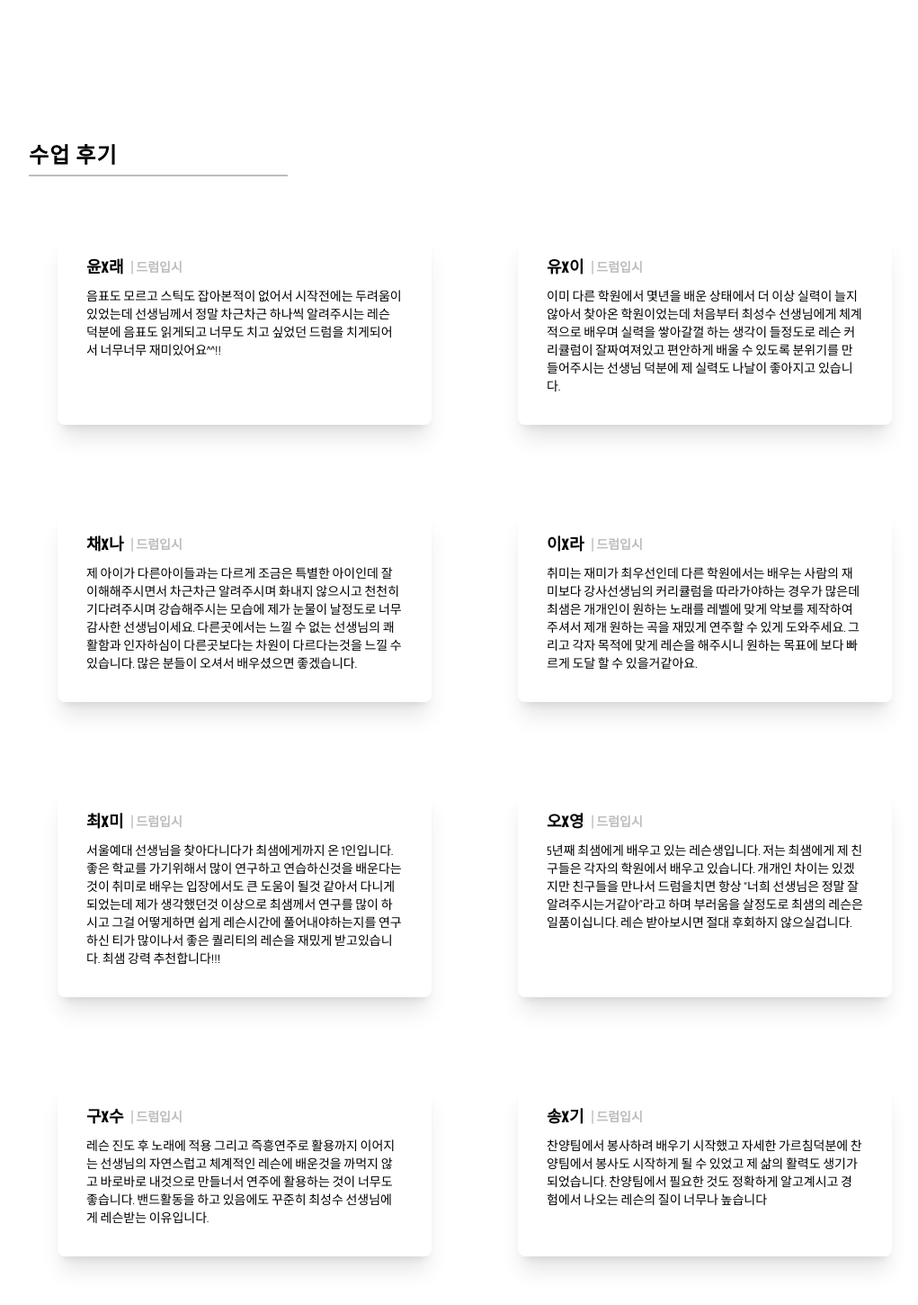
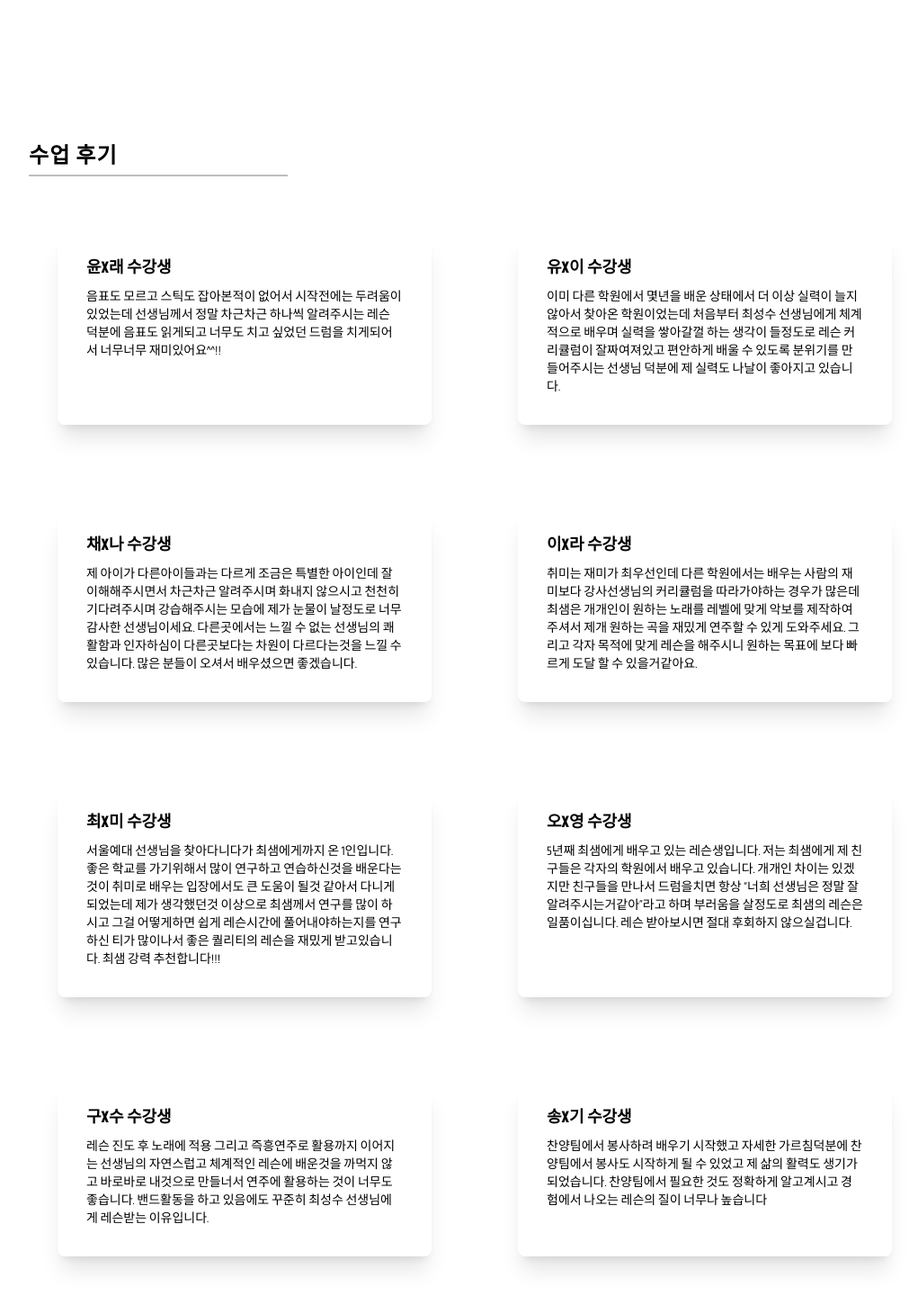
Before and after one commit to artinfokorea/soo-s-drum-village, a Next.js app: page /inquiry in a window 1280 px wide. Shown: the part 814-2264 px from the top of the page at 90% size, without its empty margins (112-1133 px from the left). Built offline with nearby package versions, Linux system fonts and the light colour scheme; a web font is replaced by a local one.

Commit message:
Upt. reviewCard category delete

```diff
--- a/components/inquiry/LessonReview.tsx
+++ b/components/inquiry/LessonReview.tsx
@@ -9,37 +9,31 @@ const LessonReview = () => {
       <div className="my-16 px-8 grid grid-cols-1 md:grid-cols-2 gap-12 md:gap-24">
         <ReviewCard
           name="윤X래"
-          category="드럼입시"
           content="음표도 모르고 스틱도 잡아본적이 없어서 시작전에는 두려움이 있었는데 선생님께서 정말 차근차근 하나씩 알려주시는 레슨 덕분에 음표도 읽게되고 너무도 치고 싶었던 드럼을 치게되어서 너무너무 재미있어요^^!!"
         />
         <ReviewCard
           name="유X이"
-          category="드럼입시"
           content="이미 다른 학원에서 몇년을 배운 상태에서 더 이상 실력이 늘지 않아서 찾아온 학원이었는데 처음부터 최성수 선생님에게 체계적으로 배우며 실력을 쌓아갈껄 하는 생각이 들정도로 레슨 커리큘럼이 잘짜여져있고 편안하게 배울 수 있도록 분위기를 만들어주시는 선생님 덕분에 제 실력도 나날이 좋아지고 있습니다."
         />
         <ReviewCard
           name="채X나"
-          category="드럼입시"
           content="제 아이가 다른아이들과는 다르게 조금은 특별한 아이인데 잘 이해해주시면서 차근차근 알려주시며 화내지 않으시고 천천히 기다려주시며 강습해주시는 모습에 제가 눈물이 날정도로 너무 감사한 선생님이세요.
 다른곳에서는 느낄 수 없는 선생님의 쾌활함과 인자하심이 다른곳보다는 차원이 다르다는것을 느낄 수 있습니다.
 많은 분들이 오셔서 배우셨으면 좋겠습니다."
         />
         <ReviewCard
           name="이X라"
-          category="드럼입시"
           content="취미는 재미가 최우선인데 다른 학원에서는 배우는 사람의 재미보다 강사선생님의 커리큘럼을 따라가야하는 경우가 많은데 최샘은 개개인이 원하는 노래를 레벨에 맞게 악보를 제작하여 주셔서 제개 원하는 곡을 재밌게 연주할 수 있게 도와주세요.
 그리고 각자 목적에 맞게 레슨을 해주시니 원하는 목표에 보다 빠르게 도달 할 수 있을거같아요."
         />
         <ReviewCard
           name="최X미"
-          category="드럼입시"
           content="서울예대 선생님을 찾아다니다가 최샘에게까지 온 1인입니다.
 좋은 학교를 가기위해서 많이 연구하고 연습하신것을 배운다는것이 취미로 배우는 입장에서도 큰 도움이 될것 같아서 다니게 되었는데 제가 생각했던것 이상으로 최샘께서 연구를 많이 하시고 그걸 어떻게하면 쉽게 레슨시간에 풀어내야하는지를 연구하신 티가 많이나서 좋은 퀄리티의 레슨을 재밌게 받고있습니다.
 최샘 강력 추천합니다!!!"
         />
         <ReviewCard
           name="오X영"
-          category="드럼입시"
           content="5년째 최샘에게 배우고 있는 레슨생입니다.
 저는 최샘에게 제 친구들은 각자의 학원에서 배우고 있습니다.
 개개인 차이는 있겠지만 친구들을 만나서 드럼을치면 항상 “너희 선생님은 정말 잘 알려주시는거같아”라고 하며 부러움을 살정도로 최샘의 레슨은 일품이십니다.
@@ -47,13 +41,11 @@ const LessonReview = () => {
         />
         <ReviewCard
           name="구X수"
-          category="드럼입시"
           content="레슨 진도 후 노래에 적용 그리고 즉흥연주로 활용까지 이어지는 선생님의 자연스럽고 체계적인 레슨에 배운것을 까먹지 않고 바로바로 내것으로 만들너서 연주에 활용하는 것이 너무도 좋습니다.
 밴드활동을 하고 있음에도 꾸준히 최성수 선생님에게 레슨받는 이유입니다."
         />
         <ReviewCard
           name="송X기"
-          category="드럼입시"
           content="찬양팀에서 봉사하려 배우기 시작했고 자세한 가르침덕분에 찬양팀에서 봉사도 시작하게 될 수 있었고 제 삶의 활력도 생기가 되었습니다.
 찬양팀에서 필요한 것도 정확하게 알고계시고 경험에서 나오는 레슨의 질이 너무나 높습니다"
         />
--- a/components/inquiry/ReviewCard.tsx
+++ b/components/inquiry/ReviewCard.tsx
@@ -2,16 +2,14 @@ import React from "react";
 
 interface ReviewCardProps {
   name: string;
-  category: string;
   content: string;
 }
 
-const ReviewCard = ({ name, category, content }: ReviewCardProps) => {
+const ReviewCard = ({ name, content }: ReviewCardProps) => {
   return (
     <div className="shadow-xl rounded-lg px-8 py-6">
       <div className="flex gap-2 items-center">
-        <h4 className="text-lg font-bold">{name}</h4>
-        <span className="text-lightgray font-bold text-sm">| {category}</span>
+        <h4 className="text-lg font-bold">{name} 수강생</h4>
       </div>
       <p className="my-2 text-sm">{content}</p>
     </div>
```
